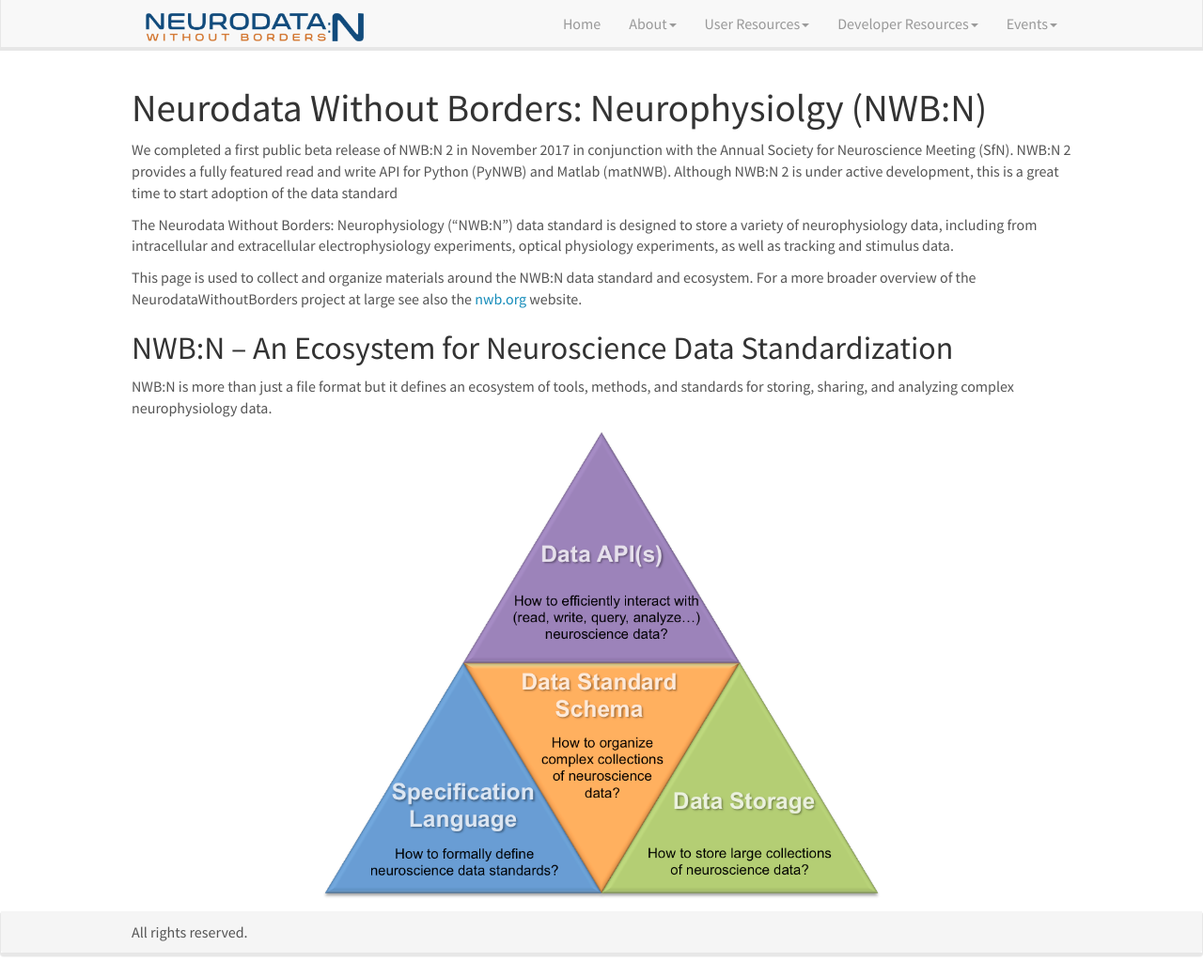
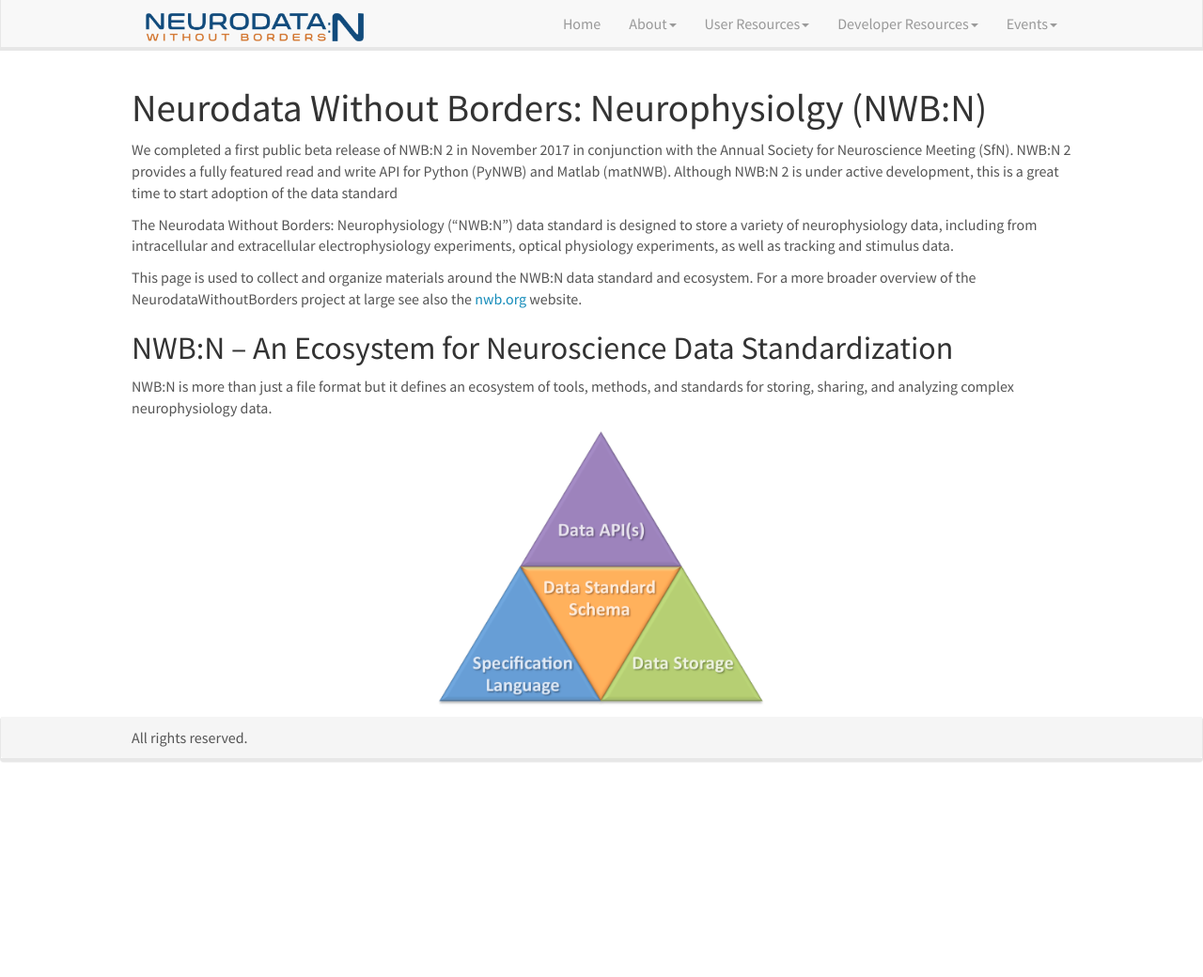
Before and after one commit to ttngu207/neurodatawithoutborders.github.io, a Jekyll site: the page built from _pages/home.md, in a window 1280 px wide and 1040 px high. Shown: the whole window at 94% size. Built offline with Jekyll 4.4.1, drawn with Linux system fonts in a browser that asks for light colours; nearby versions of some CDN libraries.

Commit message:
Updated Pyramid for the fron page

```diff
--- a/_pages/home.md
+++ b/_pages/home.md
@@ -21,4 +21,4 @@
 NWB:N is more than just a file format but it defines an ecosystem of tools, methods, and standards for
 storing, sharing, and analyzing complex neurophysiology data.
 
-<img alt="NWB:N Components" src="images/project_components.png" width="600" class="center-block">
+<img alt="NWB:N Components" src="images/project_components_frontopage.png" width="350" class="center-block">
```
Also changed, not shown: images/project_components_frontopage.png (added), 1 other file.
